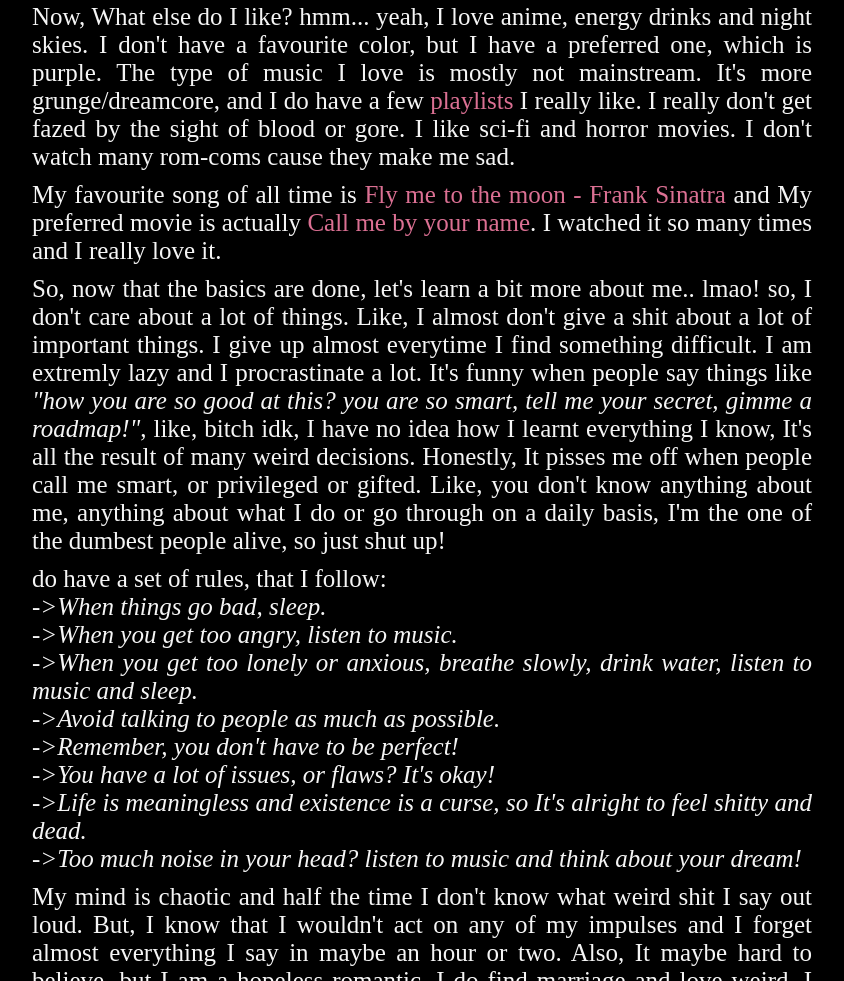
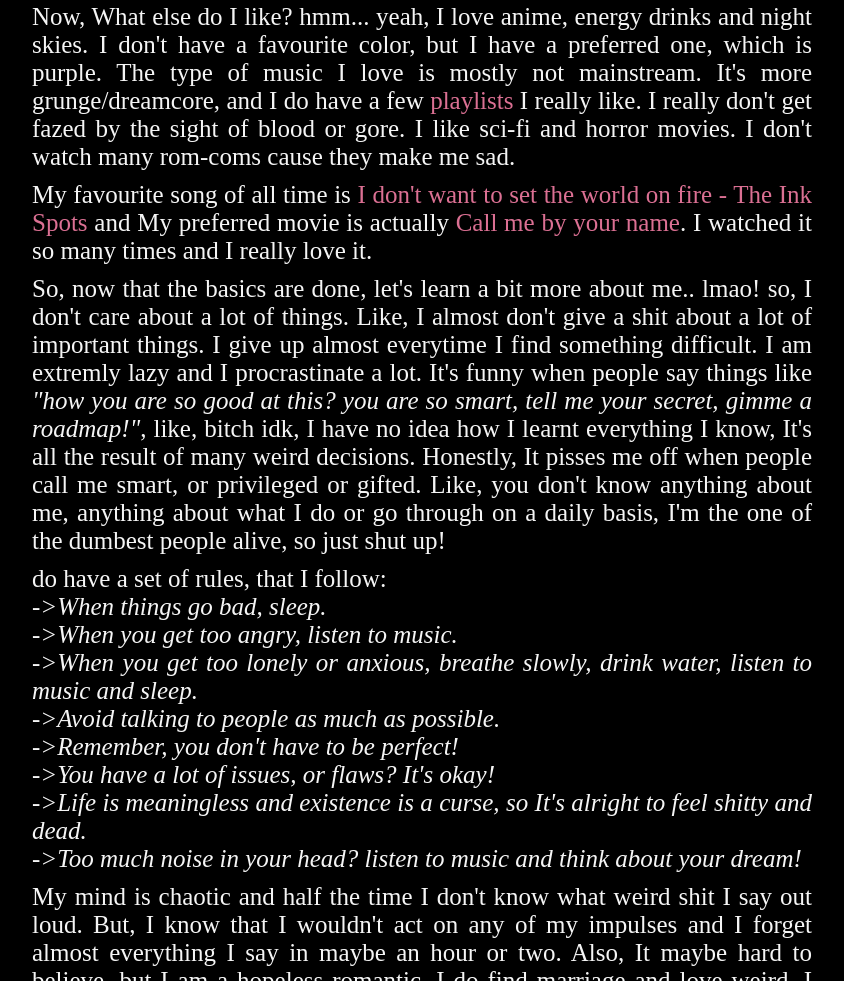
Before and after one commit to exvynai/mywebsite, a plain HTML site: page pages/about-me.html in a window 1280 px wide. Shown: the part 1475-2456 px from the top of the page, without its empty margins (218-1062 px from the left). Drawn offline with Linux system fonts and the light colour scheme.

Commit message:
changed fav song

```diff
--- a/pages/about-me.html
+++ b/pages/about-me.html
@@ -57,7 +57,7 @@
         </p>
 
         <p>
-            My favourite song of all time is <a href="https://www.youtube.com/watch?v=ZEcqHA7dbwM" target="_blank">Fly me to the moon - Frank Sinatra</a> and My preferred movie is actually <a href="https://en.wikipedia.org/wiki/Call_Me_by_Your_Name_(film)" target="_blank">Call me by your name</a>. I watched it so many times and I really love it.
+            My favourite song of all time is <a href="https://youtu.be/TmIwm5RElRs" target="_blank">I don't want to set the world on fire - The Ink Spots</a> and My preferred movie is actually <a href="https://en.wikipedia.org/wiki/Call_Me_by_Your_Name_(film)" target="_blank">Call me by your name</a>. I watched it so many times and I really love it.
         </p>
 
         <p>
```
